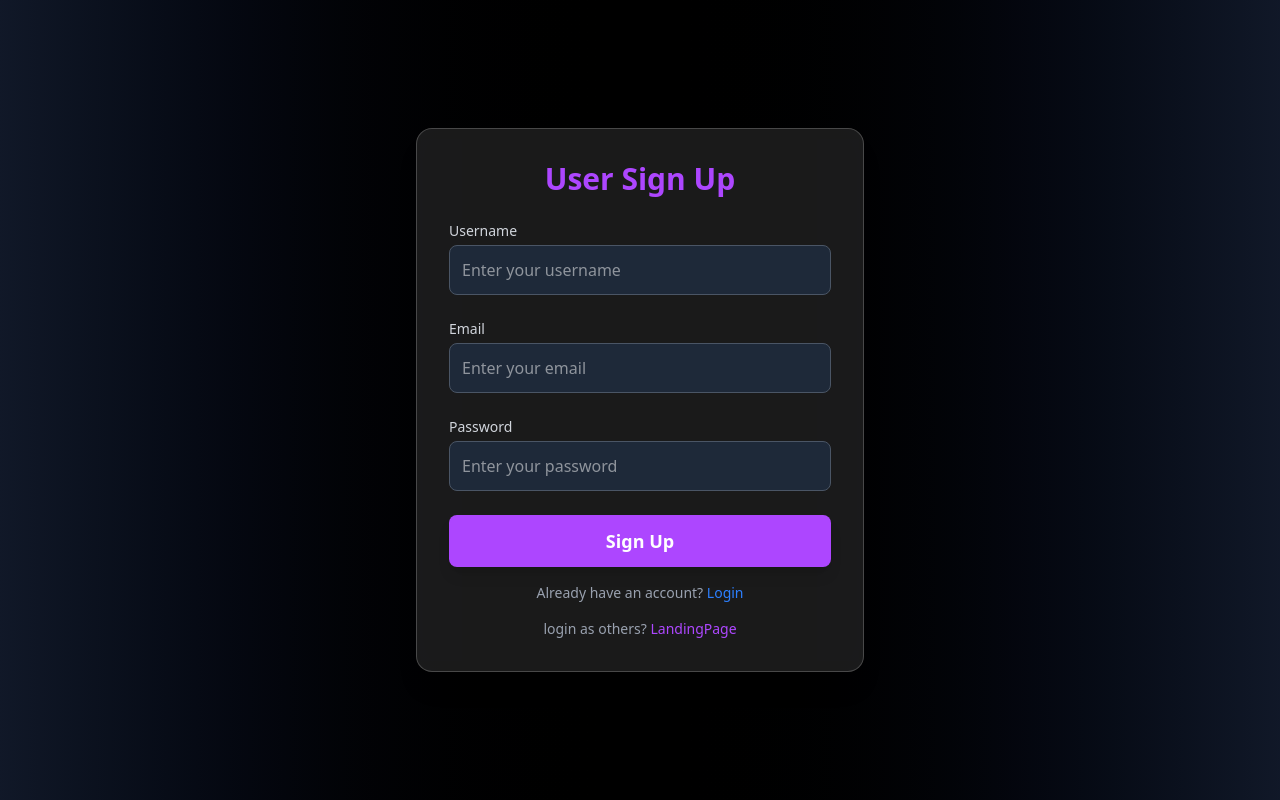
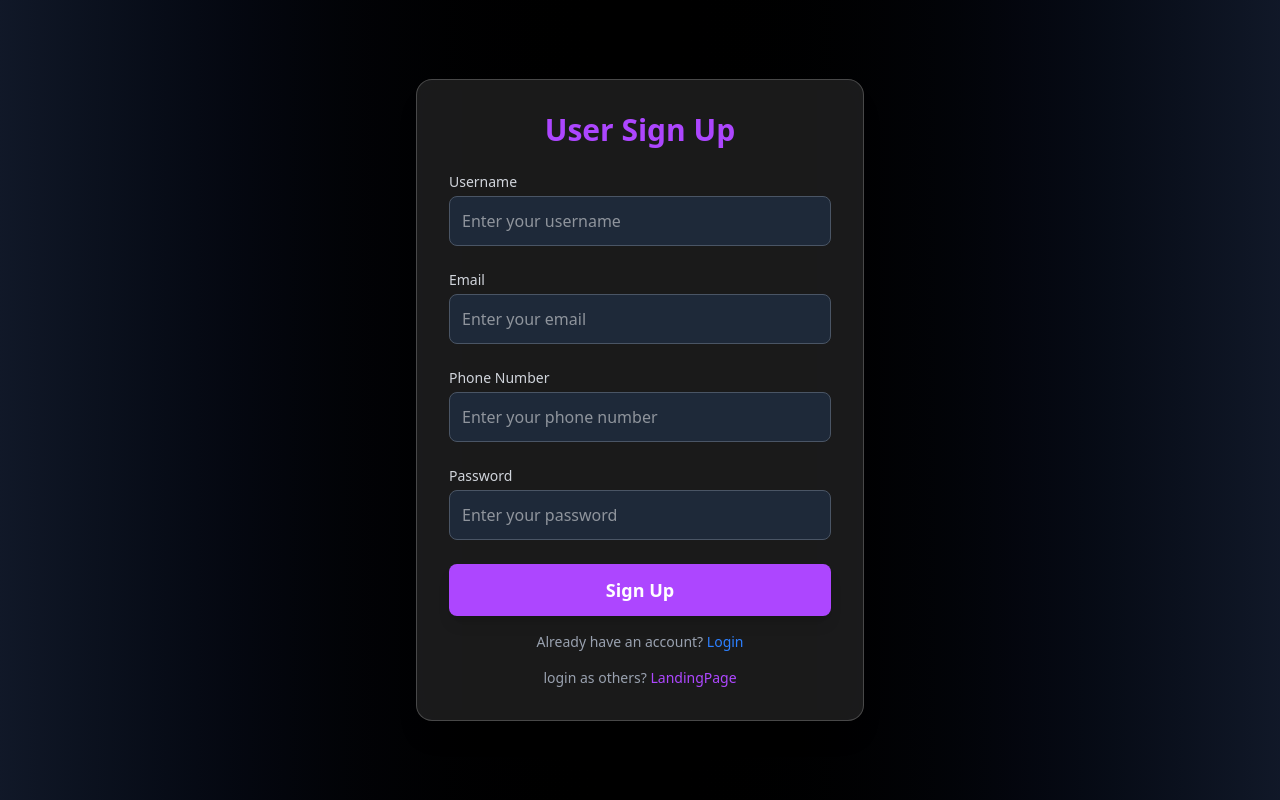
Before and after one commit to Nikk118/Servilanc, a React (Vite) app in the folder frontend/: page /signup in a window 1280 px wide. Built offline with nearby package versions, Linux system fonts and the light colour scheme; no server answers.

Commit message:
minor changes

```diff
--- a/frontend/src/pages/SignUp.jsx
+++ b/frontend/src/pages/SignUp.jsx
@@ -4,12 +4,16 @@ import axios from "axios";
 import { motion } from "framer-motion";
 import { useAuthStore } from "../store/useAuthStore";
 
-
 export default function SignupUser() {
-  const [formData, setFormData] = useState({ username: "", email: "", password: "" });
+  const [formData, setFormData] = useState({
+    username: "",
+    email: "",
+    password: "",
+    phone: "",
+  });
   const navigate = useNavigate();
 
-  const {signup,isSignUp}=useAuthStore()
+  const { signup, isSignUp } = useAuthStore();
   const handleChange = (e) => {
     const { name, value } = e.target;
     setFormData({ ...formData, [name]: value });
@@ -19,8 +23,6 @@ export default function SignupUser() {
     e.preventDefault();
     signup(formData);
   };
-
-
 
   return (
     <div className="min-h-screen flex items-center justify-center bg-gradient-to-r from-gray-900 via-black to-gray-900 text-white">
@@ -57,6 +59,21 @@ export default function SignupUser() {
               onChange={handleChange}
               className="w-full p-3 bg-gray-800 border border-gray-600 rounded-lg focus:ring-2 focus:ring-purple-500"
               placeholder="Enter your email"
+              required
+            />
+          </div>
+
+          <div>
+            <label className="block text-gray-300 text-sm mb-1">
+              Phone Number
+            </label>
+            <input
+              type="tel"
+              name="phone"
+              value={formData.phone}
+              onChange={handleChange}
+              className="w-full p-3 bg-gray-800 border border-gray-600 rounded-lg focus:ring-2 focus:ring-purple-500"
+              placeholder="Enter your phone number"
               required
             />
           </div>
--- a/frontend/src/store/useAuthStore.js
+++ b/frontend/src/store/useAuthStore.js
@@ -30,7 +30,7 @@ export const useAuthStore = create((set) => ({
     set({ isSignUp: true });
     try {
       const res = await axiosInstant.post("/user/signup", data);
-      set({ authUser: res.data });
+      set({ authUser: res.data.user });
       toast.success("Signed up successfully");
     } catch (error) {
       toast.error(error?.response?.data?.message || "Signup failed");
```
Also changed, not shown: 2 other files (tests, documents, lock files or other folders).
